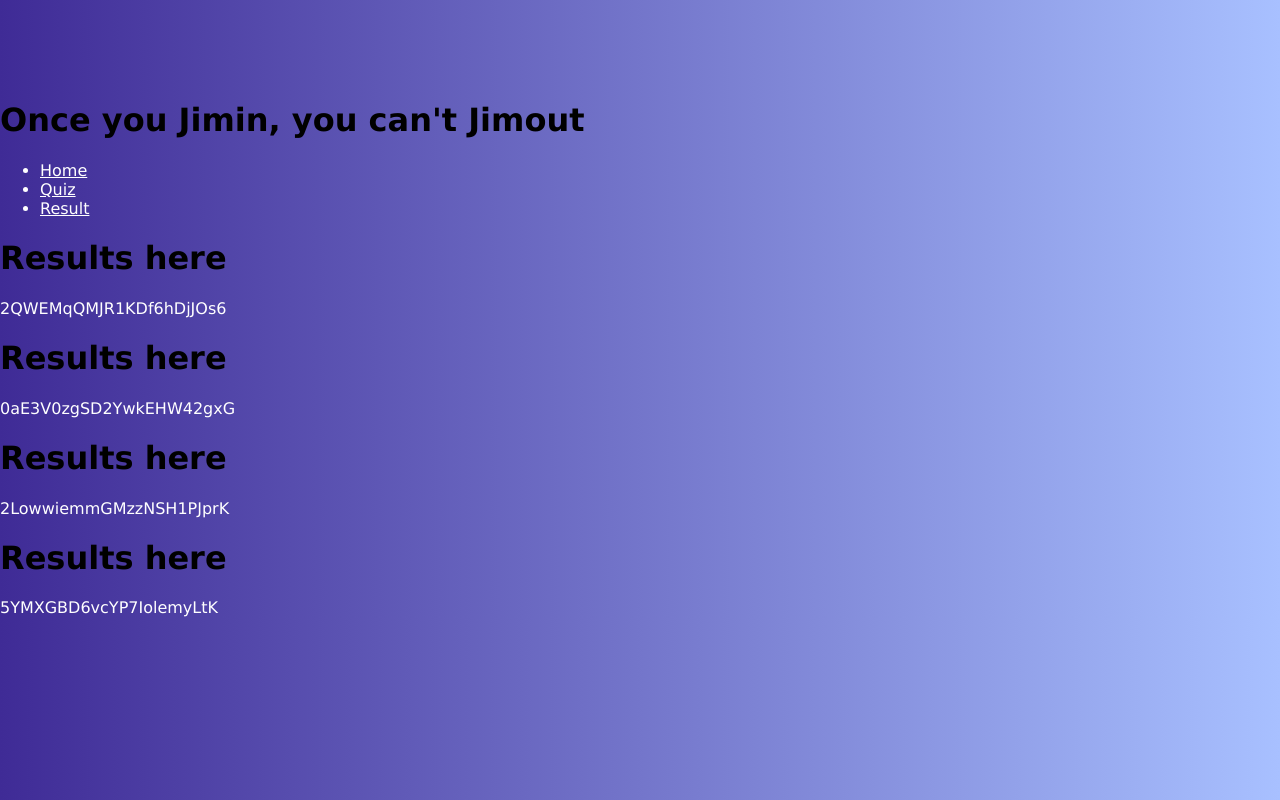
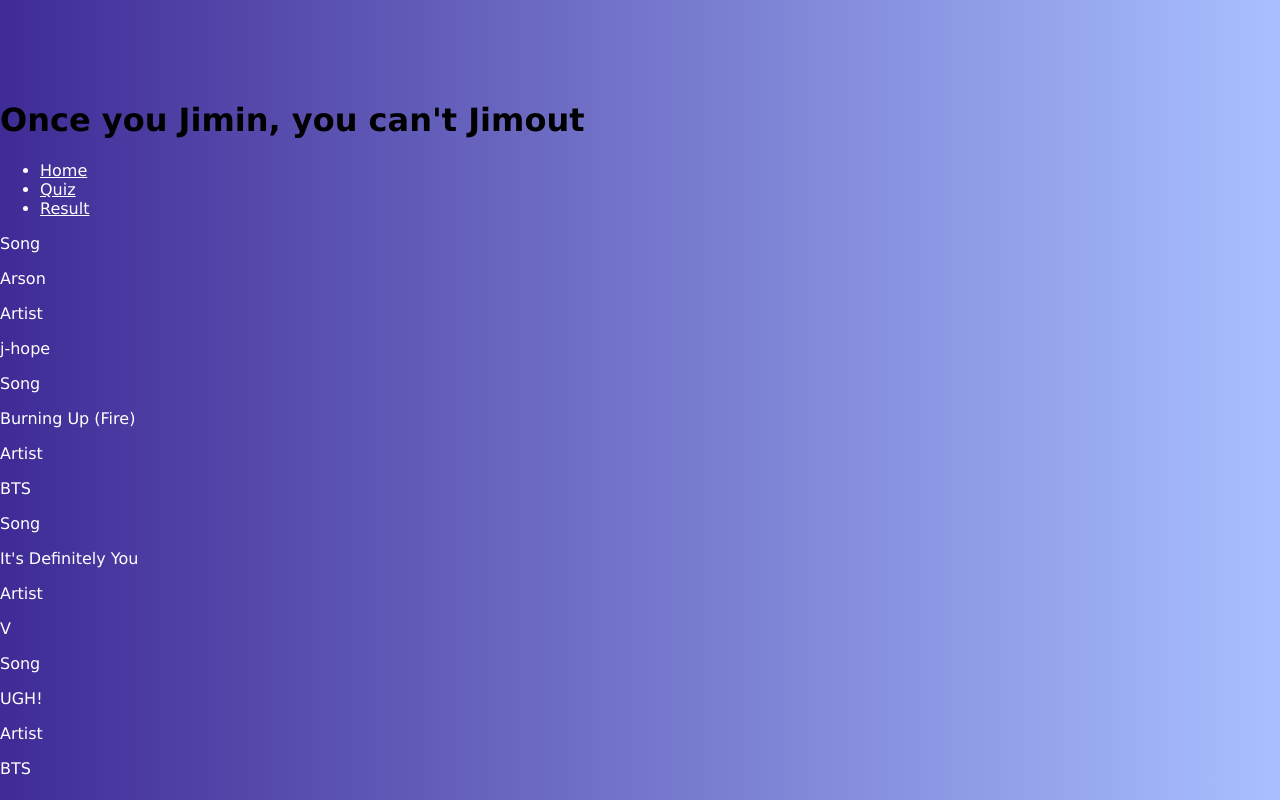
Before and after one commit to jlee1414/jimin-jimout-frontend, a React (Create React App) app: page /results in a window 1280 px wide. Built offline with nearby package versions, Linux system fonts and the light colour scheme; no server answers.

Commit message:
FD: finished quiz logic

```diff
--- a/package.json
+++ b/package.json
@@ -3,6 +3,7 @@
   "version": "0.1.0",
   "private": true,
   "dependencies": {
+    "@dhaiwat10/react-link-preview": "^1.14.2",
     "@testing-library/jest-dom": "^5.14.1",
     "@testing-library/react": "^13.0.0",
     "@testing-library/user-event": "^13.2.1",
--- a/src/App.js
+++ b/src/App.js
@@ -5,16 +5,12 @@
 import Navbar from "./components/Navbar";
 
 export default function App() {
-  //Source of truth in App
-  //Axios call to backend
-  //Create hash map for quiz results
-  //Compare hashmap w/ spotify data
-
   const [spotifyData, setSpotifyData] = useState([]);
 
   useEffect(() => {
     getSpotifyApi();
   }, []);
+  const beginningURL = "https://open.spotify.com/track/";
 
   const getSpotifyApi = () => {
     axios
@@ -27,6 +23,9 @@
             valence: entry.valence,
             id: entry.id,
             track: entry.trackName,
+            previewUrl: entry.previewUrl,
+            imageUrl: entry.imageUrl,
+            songUrl: beginningURL + entry.id,
           };
         });
         setSpotifyData(pulledData);
@@ -40,84 +39,43 @@
   const [finalQuizResult, setFinalQuizResult] = useState([]);
 
   const handleFinalQuizAnswerClick = (quizResults) => {
-    // console.log("Made it into final click quiz button or whatever-Fena");
-    // console.log(quizResults);
-    // console.log(spotifyData);
+    const max = Object.keys(quizResults).reduce(
+      (a, v) => Math.max(a, quizResults[v]),
+      -Infinity
+    );
+    const maxResult = Object.keys(quizResults).filter(
+      (v) => quizResults[v] === max
+    );
 
-    // Result list  or call spotify API to create playlist
+    let valenceArray = [];
 
-    // Junnie will do this
-    // Loop through answers to find max mood
-    // If there's a tie, Store them in a list and randomize the list to get the mood
-
-
-    const max = Object.keys(quizResults).reduce((a, v) => Math.max(a, quizResults[v]), -Infinity);
-    const maxResult = Object.keys(quizResults).filter(v => quizResults[v] === max);
-
-  //   for(var i=0; i<spotifyData.length; i++) {
-  //     var obj = spotifyData[i];
-  //     for(var key in obj) {
-  //         var value = obj[key];
-  //         console.log(key+" = "+value);
-  //     }
-  // }
-    const valenceArray =[]
     for (var i = 0; i < spotifyData.length; ++i) {
-      let valence = (spotifyData[i].valence);
-
-
-
-      // Create an array to add songs within results
-      // Will have four nested if condition statements
-      // Outer if loop is checking for the mood
-      // Inner if loop is checking if valence value in within that range
-      // will have valence variable
+      let valenceData = parseFloat(spotifyData[i].valence);
+      console.log(typeof valenceData);
 
       if (maxResult.includes("angry")) {
-        if ("0" < "valence" < "0.25") {
-          console.log("made it into angry")
-          valenceArray.push(spotifyData[i])
+        if (0 <= valenceData && valenceData <= 0.25) {
+          valenceArray.push(spotifyData[i]);
         }
-      };
+      }
       if (maxResult.includes("sad")) {
-        if ("0.26" < "valence" < "0.50") {
-          console.log("made it into sad")
-          valenceArray.push(spotifyData[i])
-
-      }};
+        if (0.26 <= valenceData && valenceData <= 0.5) {
+          valenceArray.push(spotifyData[i]);
+        }
+      }
       if (maxResult.includes("tired")) {
-        if ("0.51" < "valence" < "0.75") {
-          console.log("made it into tired")
-          valenceArray.push(spotifyData[i])
-      }};
+        if (0.51 <= valenceData && valenceData <= 0.75) {
+          valenceArray.push(spotifyData[i]);
+        }
+      }
       if (maxResult.includes("happy")) {
-        if ("0.76" < "valence" < "1") {
-          console.log("made it into happy")
-          valenceArray.push(spotifyData[i])
-      }};
-
-
-
-    // if ("angry" in maxResult) {
-    //   spotifyData.valence === 0-0.25
-    // };
-    // if (maxResult === "sad") {
-    //   spotifyData.valence === 0.26-0.5
-    // };
-    // if (maxResult === "tired") {
-    // spotifyData.valence === 0.51-0.75
-    // };
-    // if (maxResult === "happy") {
-    //   spotifyData.valence === .76-1
-    // };
-
-    console.log(maxResult);
-    console.log(valenceArray);
-
-
-    // Store song choice in finalQuizResult state variable
+        if (0.76 <= valenceData && valenceData <= 1) {
+          valenceArray.push(spotifyData[i]);
+        }
+      }
+    }
+    setFinalQuizResult(valenceArray);
   };
-};
 
   return (
     <div className="App-Main">
@@ -136,7 +94,10 @@
             <a href="http://localhost:3000/results">Result</a>
           </li>
         </ul>
-        <Navbar handleFinalQuizAnswerClick={handleFinalQuizAnswerClick} />
+        <Navbar
+          handleFinalQuizAnswerClick={handleFinalQuizAnswerClick}
+          quizResult={finalQuizResult}
+        />
       </div>
     </div>
   );
--- a/src/components/Navbar.js
+++ b/src/components/Navbar.js
@@ -18,7 +18,10 @@
             />
           }
         />
-        <Route path="/results" element={<ResultsList />} />
+        <Route
+          path="/results"
+          element={<ResultsList quizResult={props.quizResult} />}
+        />
       </Routes>
     </BrowserRouter>
   );
--- a/src/components/Results.js
+++ b/src/components/Results.js
@@ -2,12 +2,17 @@
 import { useState, useEffect } from "react";
 import Proptypes from "prop-types";
 import "./Results.css";
+import { LinkPreview } from "@dhaiwat10/react-link-preview";
 
 const Result = (props) => {
   return (
     <div>
-      <h1>Results here</h1>
-      {props.id}
+      <p>Song</p>
+      {props.song.trackName}
+      <p>Artist</p>
+      {props.song.artist}
+      {props.quizResult}
+      {/* <LinkPreview url={URL} width="400px" /> */}
     </div>
   );
 };
--- a/src/components/ResultsList.js
+++ b/src/components/ResultsList.js
@@ -2,16 +2,38 @@
 import Proptypes from "prop-types";
 import "./ResultsList.css";
 import Results from "./Results";
+import axios from "axios";
 
 const IDs = [
-  "2QWEMqQMJR1KDf6hDjJOs6",
-  "0aE3V0zgSD2YwkEHW42gxG",
-  "2LowwiemmGMzzNSH1PJprK",
-  "5YMXGBD6vcYP7IolemyLtK",
+  {
+    artist: "j-hope",
+    valence: "0.265",
+    id: "2QWEMqQMJR1KDf6hDjJOs6",
+    trackName: "Arson",
+  },
+  {
+    artist: "BTS",
+    valence: "0.534",
+    id: "0aE3V0zgSD2YwkEHW42gxG",
+    trackName: "Burning Up (Fire)",
+  },
+  {
+    artist: "V",
+    valence: "0.761",
+    id: "2LowwiemmGMzzNSH1PJprK",
+    trackName: "It's Definitely You",
+  },
+  {
+    artist: "BTS",
+    valence: "0.333",
+    id: "2QZe2H1f03t5PJWEMg2Mbe",
+    trackName: "UGH!",
+  },
 ];
 
 const ResultsList = (props) => {
-  const resultComponents = IDs.map((id) => <Results id={id} />);
+  console.log(props.quizResult);
+  const resultComponents = IDs.map((song) => <Results song={song} />);
   return <div>{resultComponents}</div>;
 };
 
--- a/src/components/quiz.js
+++ b/src/components/quiz.js
@@ -237,7 +237,6 @@
           </button>
           {/* I think we should have another button here that says "Take quiz again" */}
         </div>
-
       ) : (
         <>
           <div className="question-section">
```
Also changed, not shown: 1 other file (tests, documents, lock files or other folders).
